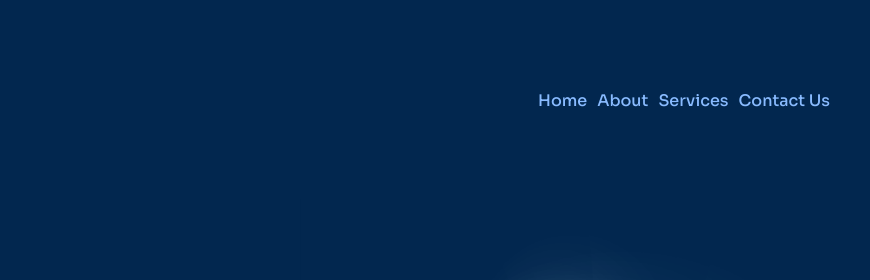
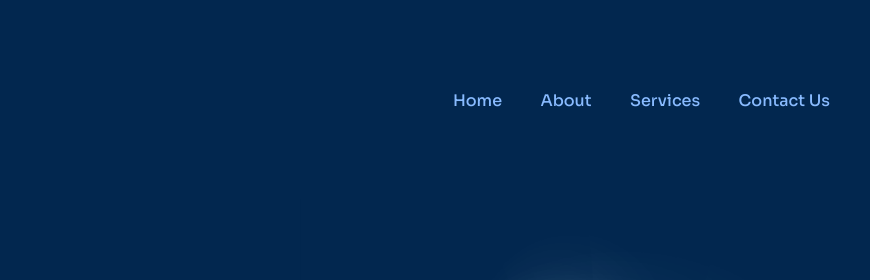
Before and after one commit to ShadyShawkat/mrbdentallab, a plain HTML site: page index.html in a window 1280 px wide. Shown: the top 280 px of the page, 410-1280 px from the left. Drawn offline with Linux system fonts and the light colour scheme.

Commit message:
Changed nav links gap in desktop

```diff
--- a/styles/main.css
+++ b/styles/main.css
@@ -336,7 +336,7 @@ footer {
   }
 
   .nav-links {
-    gap: 10px;
+    gap: 3vw;
   }
 }
 
```
